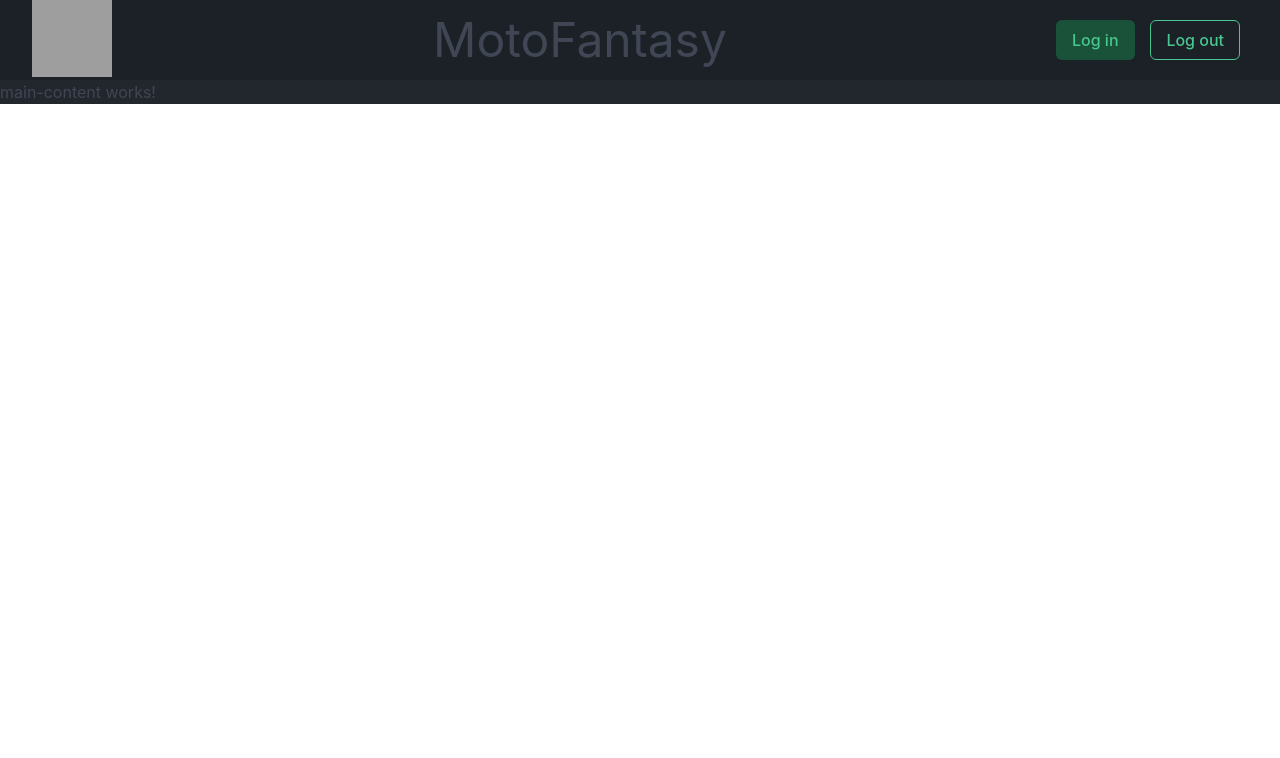
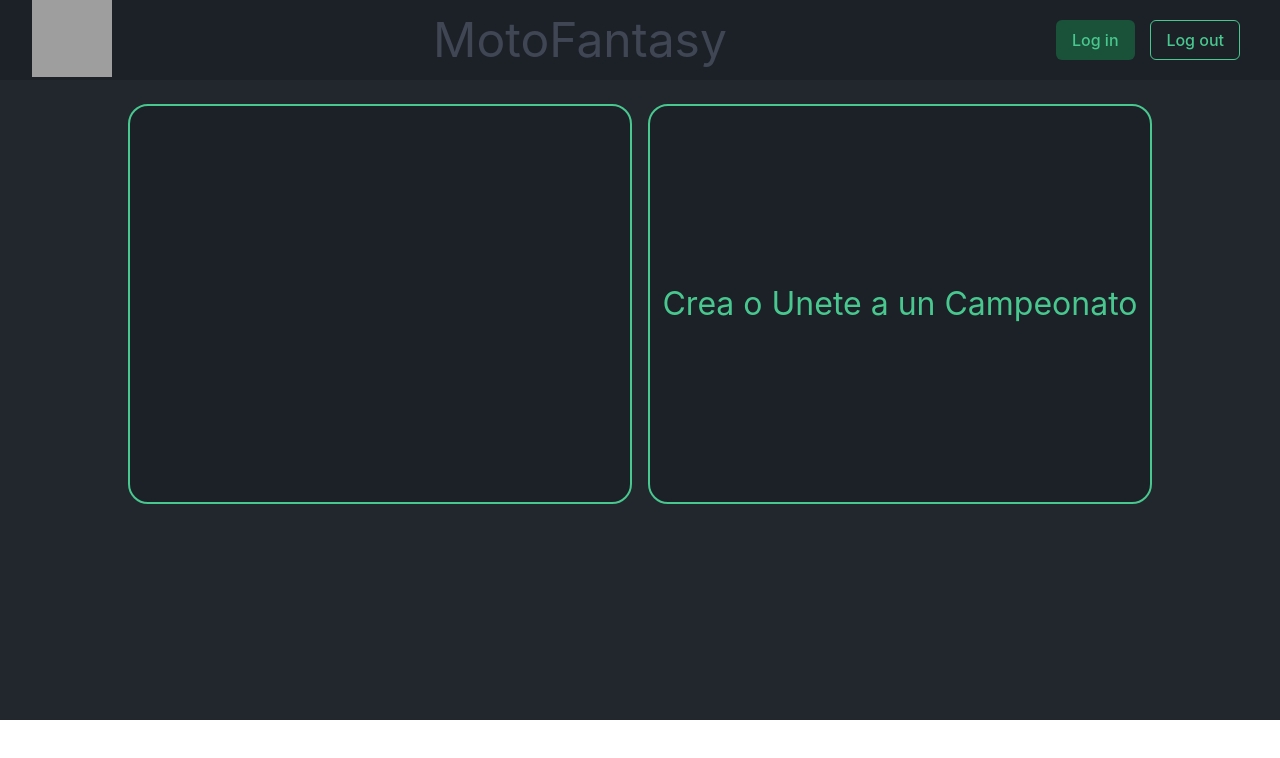
Before and after one commit to hammerSecond/motoFantasy, an Angular app: page / in a window 1280 px wide. Shown: the top 758 px of the page. Built offline with nearby package versions, Linux system fonts and the light colour scheme; grey boxes are pictures that could not be loaded.

Commit message:
updated main content

```diff
--- a/src/app/main-content/main-content.component.css
+++ b/src/app/main-content/main-content.component.css
@@ -0,0 +1,30 @@
+#mainContent{
+    width: 100vw;
+    min-height: 80vh;
+}
+#mainOptions{
+    display: flex;
+    gap: 16px;
+    width: 80%;
+    margin: auto;
+    height: 50vh;
+}
+#mainOptions section{
+    background-color: rgba(28,33,40,255);
+    border-radius: 20px;
+    border: 2px solid rgba(72,199,142,255);
+    display: flex;
+    flex-direction: column;
+}
+#newChampionship{
+    justify-content: center;
+}
+.menuText{
+    color: rgba(72,199,142,255);
+    font-size: 2rem;
+    text-align: center;
+}
+.separator{
+    width: 100%;
+    height: 24px;
+}
--- a/src/app/main-content/main-content.component.html
+++ b/src/app/main-content/main-content.component.html
@@ -1 +1,9 @@
-<p>main-content works!</p>
+<main id="mainContent">
+    <div class="separator"></div>
+    <section id="mainOptions">
+        <section class="container" id="continueChampionship"></section>
+        <section class="container" id="newChampionship">
+            <p class="menuText">Crea o Unete a un Campeonato</p>
+        </section>
+    </section>
+</main>
--- a/src/index.html
+++ b/src/index.html
@@ -1,5 +1,5 @@
 <!doctype html>
-<html lang="en">
+<html lang="es">
 <head>
   <meta charset="utf-8">
   <title>MotoFantasy</title>
```
